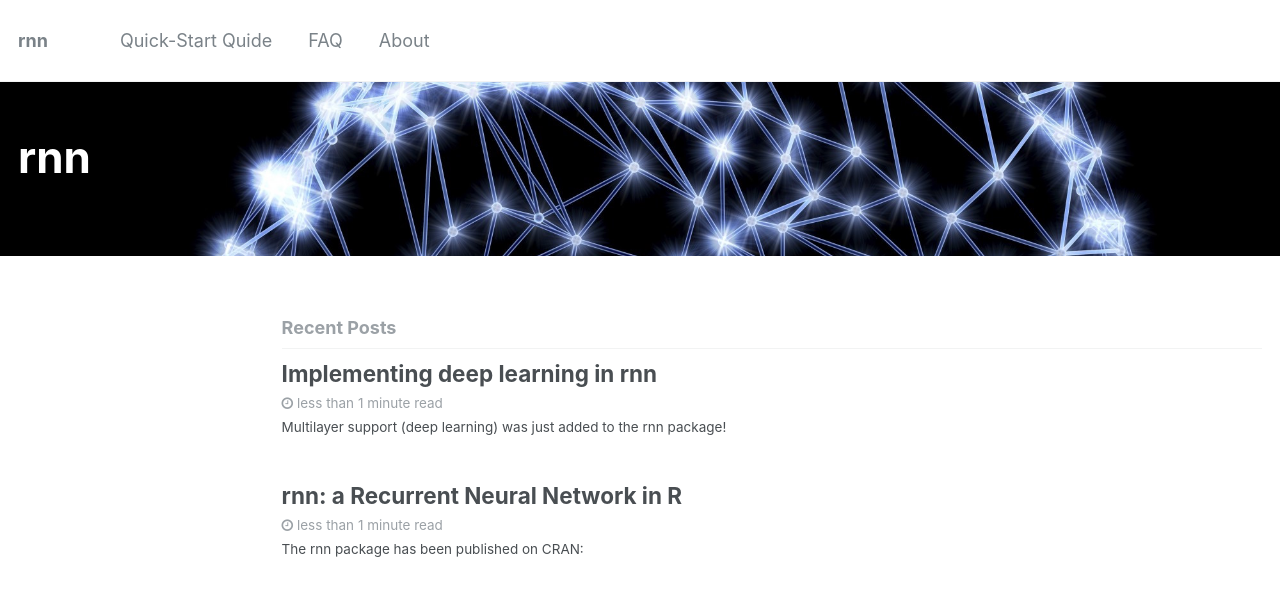
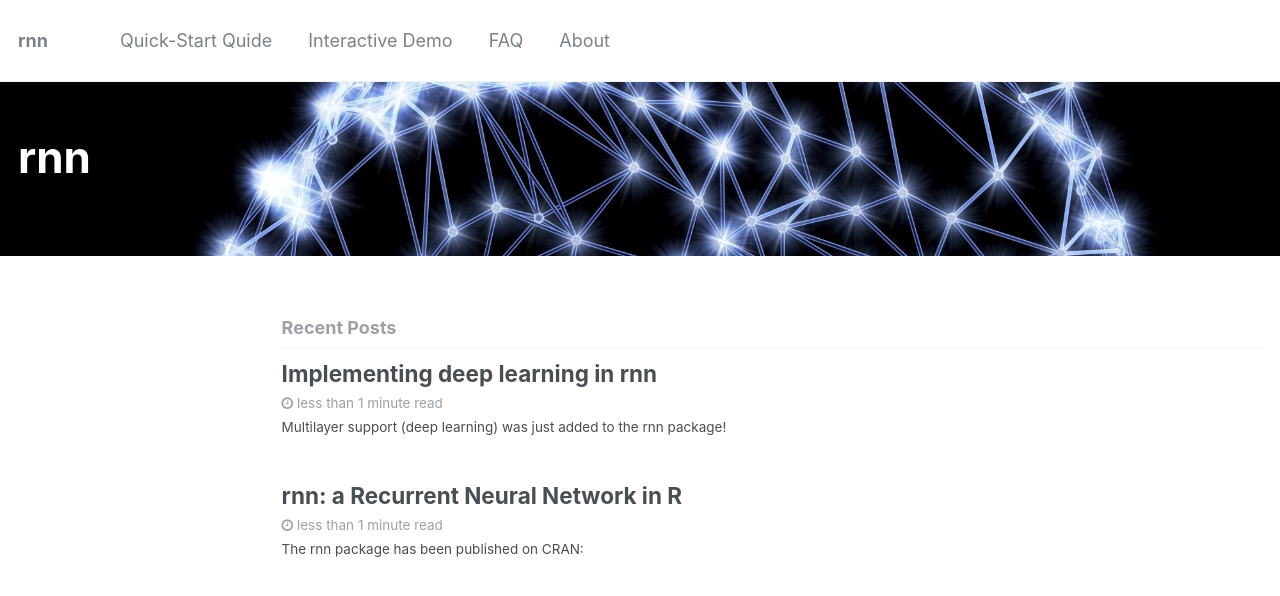
Before and after one commit to bquast/rnn, a Jekyll site: the page built from index.html, in a window 1280 px wide. Shown: the top 596 px of the page. Built offline with Jekyll 4.4.1, drawn with Linux system fonts in a browser that asks for light colours; the list of posts is cut into pages by our own code.

Commit message:
add demo

```diff
--- a/_data/navigation.yml
+++ b/_data/navigation.yml
@@ -2,6 +2,9 @@
 main:
   - title: "Quick-Start Quide"
     url: /docs/quick-start-guide/
+
+  - title: "Interactive Demo"
+    url: /demo/
 
   - title: "FAQ"
     url: /faq/
```
